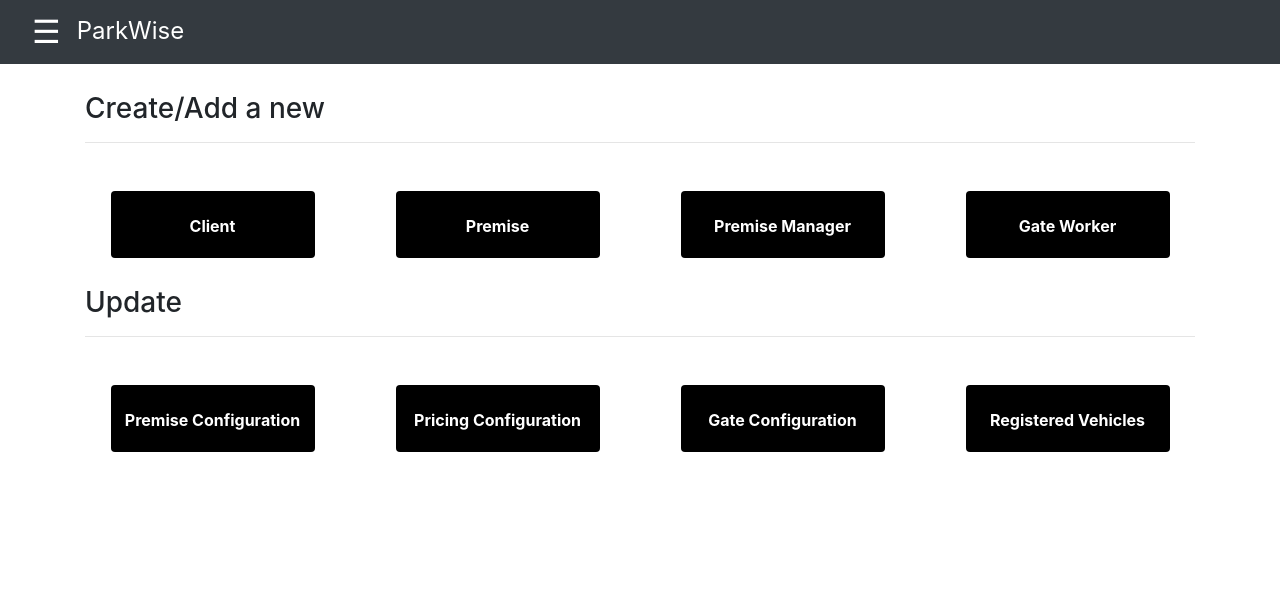
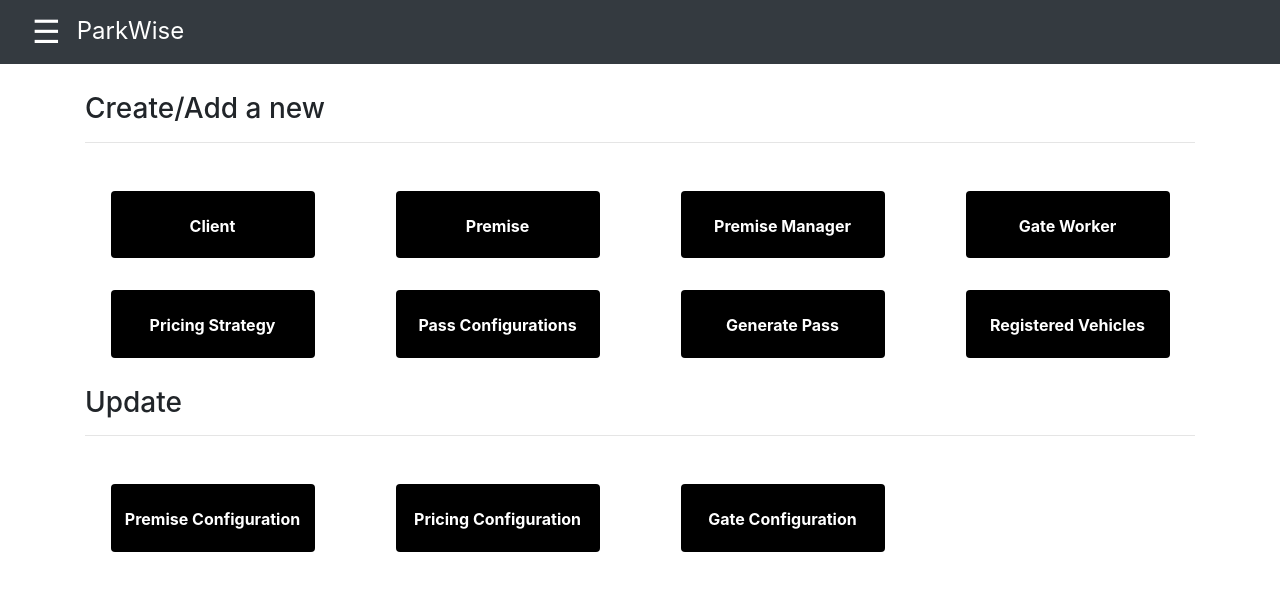
Before and after one commit to sagarailani/parkwise-ui, an Angular app: page /configurations in a window 1280 px wide. Shown: the top 590 px of the page. Built offline with nearby package versions, Linux system fonts and the light colour scheme.

Commit message:
Updated Configurations page

```diff
--- a/src/app/configurations-view/configurations-card/configurations-card.component.ts
+++ b/src/app/configurations-view/configurations-card/configurations-card.component.ts
@@ -27,7 +27,7 @@ export class ConfigurationsCardComponent implements OnInit {
             case "Gate Worker": this.router.navigate(['new-gate-worker'], { relativeTo: this.route })
                 break;
 
-            case "Pricing Configuration": this.router.navigate(['pricing'], { relativeTo: this.route })
+            case "Pricing Strategy": this.router.navigate(['pricing'], { relativeTo: this.route })
                 break;
 
         }
--- a/src/app/configurations-view/configurations-container/configurations-container.component.html
+++ b/src/app/configurations-view/configurations-container/configurations-container.component.html
@@ -13,6 +13,24 @@
         </div>
         <div class="card-container col-sm-6 col-md-6 col-lg-3">
             <app-configurations-card configurationName="Gate Worker"></app-configurations-card>
+        </div>
+    </div>
+    <div class="row">
+        <div class="card-container col-sm-6 col-md-6 col-lg-3">
+            <app-configurations-card configurationName="Pricing Strategy"></app-configurations-card>
+        </div>
+
+        <div class="card-container col-sm-6 col-md-6 col-lg-3">
+            <app-configurations-card configurationName="Pass Configurations"></app-configurations-card>
+        </div>
+
+        <div class="card-container col-sm-6 col-md-6 col-lg-3">
+            <app-configurations-card configurationName="Generate Pass"></app-configurations-card>
+        </div>
+
+        <div class="card-container col-sm-6 col-md-6 col-lg-3">
+            <app-configurations-card configurationName="Registered Vehicles"></app-configurations-card>
+
         </div>
 
     </div>
@@ -31,7 +49,7 @@
             <app-configurations-card configurationName="Gate Configuration"></app-configurations-card>
         </div>
         <div class="card-container col-sm-6 col-md-6 col-lg-3">
-            <app-configurations-card configurationName="Registered Vehicles"></app-configurations-card>
         </div>
     </div>
+
 </article>
```
